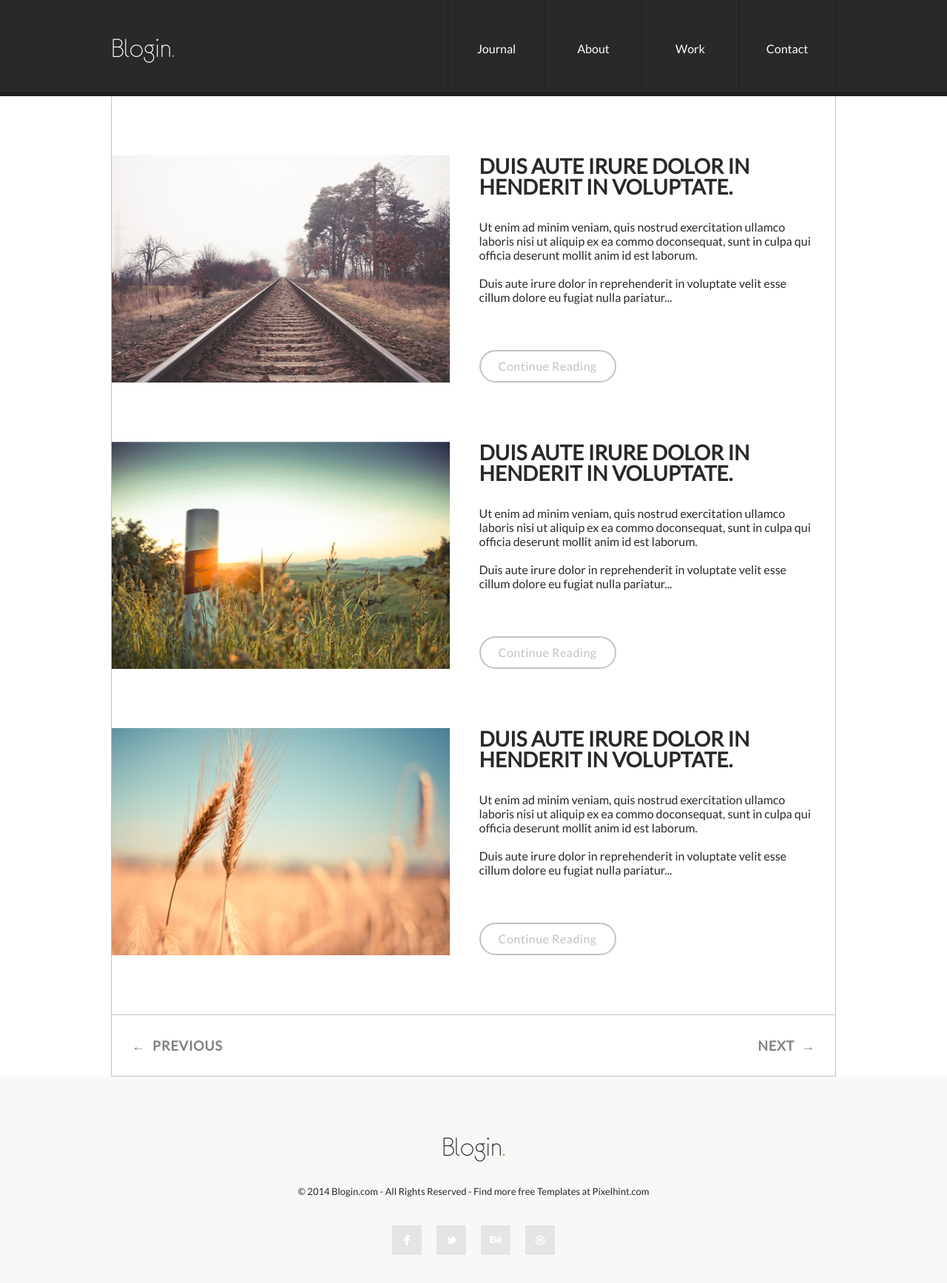
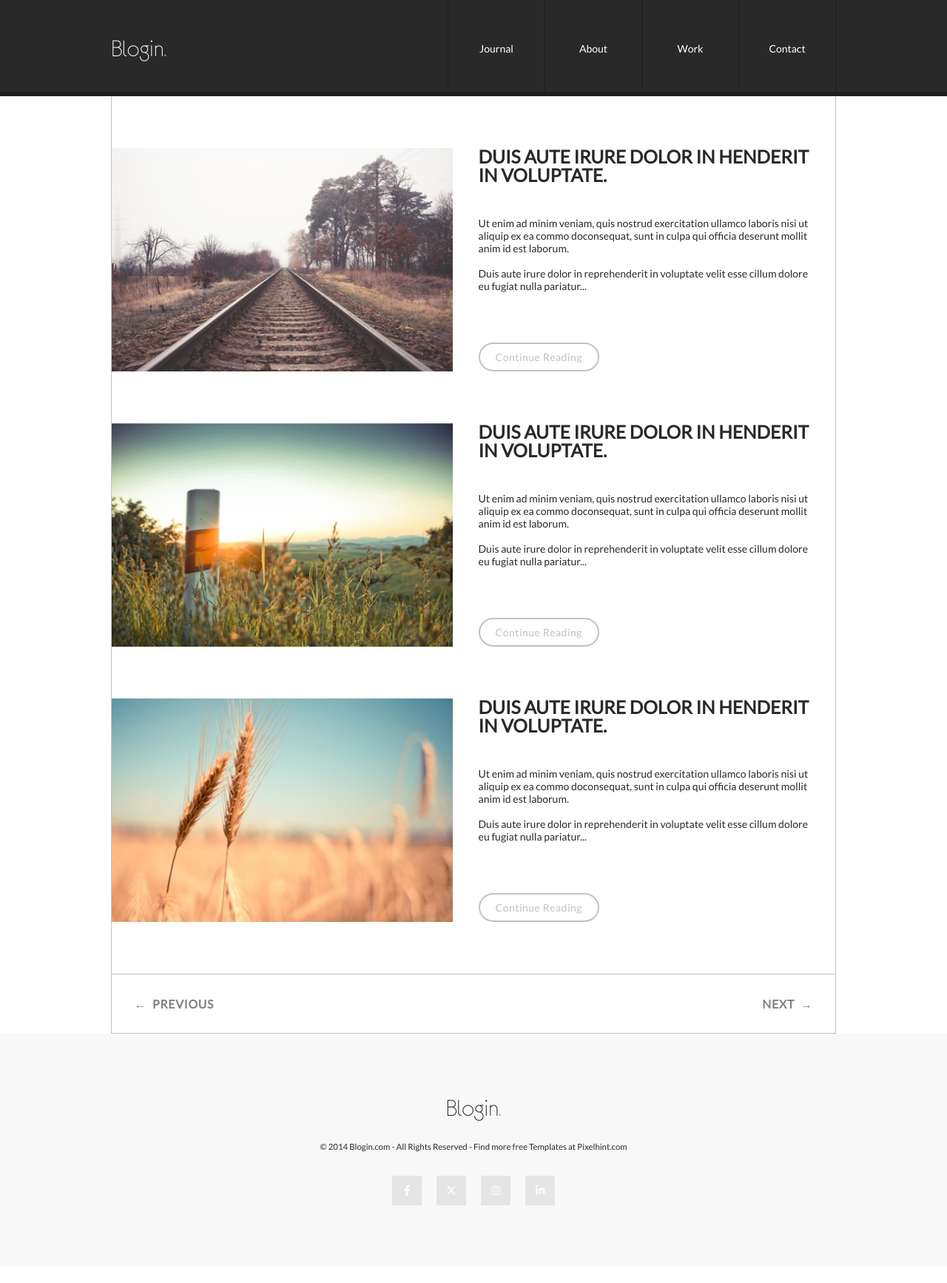
Before and after one commit to AvihayR/Pixel-perfect, a plain HTML site: page index.html in a window 1280 px wide. Shown: the whole page at 74% size. After the commit the page ends 1712 px from the top, so only its background shows below. Drawn offline with Linux system fonts and the light colour scheme.

Commit message:
Add mobile-first support
-Media queries and responsive design,
-Hamburger drop-down,
-Make use of fontAwesome lib with font-face for icons.

```diff
--- a/css/base.css
+++ b/css/base.css
@@ -54,20 +54,17 @@ li {
 }
 
 .main-header .main-nav {
-    height: 100%;
     grid-column: 3/4;
 }
 
-.main-nav ul {
-    height: 100%;
-}
 
 .main-nav li:first-child {
     border-left: 1px solid var(--clrPrimary-1);
 }
 
 .main-nav li {
-    width: 130px;
+    width: var(--header-height);
+    min-height: var(--header-height);
     border-right: 1px solid var(--clrPrimary-1);
 }
 
@@ -84,7 +81,7 @@ li {
 
 .card {
     margin: 5rem 0 5rem 0;
-    column-gap: 2.5rem;
+    column-gap: 2.5em;
     font-size: 1rem;
     padding-inline-end: 1.5625rem;
 }
@@ -100,27 +97,33 @@ li {
     font-size: 1em;
 }
 
-.card .read-more {
+.btn {
     position: relative;
     justify-self: start;
-    align-self: end;
     letter-spacing: 0.50px;
     line-height: 1;
-    padding: 0.75em 1.5rem;
+    padding: 0.75em 1.5em;
     color: var(--clrSecondary1);
     border: 2px solid var(--clrSecondary1);
-    border-radius: 2em;
     cursor: pointer;
     transition: padding 0.3s ease-in-out, color 0.3s ease-in-out, border-color 0.3s ease-in-out;
 }
 
-.card .read-more:hover {
+.btn.round {
+    border-radius: 2em;
+}
+
+.btn.read-more {
+    align-self: end;
+}
+
+.card .btn.read-more:hover {
     color: var(--clrAccent);
     border-color: var(--clrAccent);
-    padding-inline-end: 3rem
+    padding-inline-end: 3em
 }
 
-.card .read-more::after {
+.card .btn.read-more::after {
     content: "\2192";
     position: absolute;
     right: 1.5em;
@@ -128,8 +131,16 @@ li {
     transition: opacity 0.3s;
 }
 
-.card .read-more:hover::after {
+.card .btn.read-more:hover::after {
     opacity: 1;
+}
+
+.main-nav .btn.hamburger {
+    display: none;
+    border: none;
+    font-weight: 700;
+    color: white;
+    background-color: var(--clrAccent);
 }
 
 .pages-controls {
--- a/css/header-layout.css
+++ b/css/header-layout.css
@@ -1,7 +1,3 @@
-.main-header {
-    min-height: 130px;
-}
-
 .main-header>* {
     grid-column: 2;
 }
--- a/css/helpers.css
+++ b/css/helpers.css
@@ -1,3 +1,4 @@
+/* FLEX Helpers*/
 .flex {
     display: flex;
 }
@@ -18,6 +19,11 @@
     flex-direction: column;
 }
 
+.flex.stretch-self {
+    justify-self: stretch;
+}
+
+/* GRID Helpers*/
 .grid {
     display: grid;
 }
--- a/css/layout.css
+++ b/css/layout.css
@@ -21,7 +21,6 @@
 
 .main-layout.main-header>*:last-child {
     grid-column: 2/3;
-    place-self: center end;
 }
 
 .main-content .card {
--- /dev/null
+++ b/css/mq.css
@@ -0,0 +1,106 @@
+/* MOBILE ONLY */
+@media (max-width: 660px) {
+
+    .main-header .main-nav .btn.hamburger {
+        display: block;
+    }
+
+    .main-header {
+        padding: 20px 0;
+        min-height: 70px;
+    }
+
+    .main-header .main-nav {
+        position: relative;
+        width: 100%;
+    }
+
+    .main-header .main-nav ul {
+        grid-auto-flow: unset;
+        position: absolute;
+        top: -60vh;
+        visibility: hidden;
+        width: 100%;
+        transition: top 0.3s;
+    }
+
+    .main-header .main-nav ul.open {
+        top: 0;
+        visibility: visible;
+    }
+
+    .main-header .main-nav li {
+        background-color: var(--clrPrimary);
+        width: unset;
+    }
+
+    .main-nav li a {
+        box-shadow: inset 0px -3px var(--clrPrimary-1);
+    }
+
+    .main-content .card {
+        grid-template-columns: 1fr;
+        row-gap: 20px;
+        padding-inline: 1em;
+    }
+
+}
+
+
+/* SMALL */
+@media (min-width: 660px) {
+    :root {
+        --header-height: 100px;
+    }
+
+    .main-layout {
+        grid-template-columns: minmax(20px, 1fr) minmax(auto, var(--s)) minmax(20px, 1fr);
+    }
+
+    .main-content .card {
+        grid-template-columns: 1fr;
+        row-gap: 20px;
+        padding-inline-start: 1em;
+    }
+}
+
+/* MEDIUM */
+@media (min-width: 960px) {
+    html {
+        font-size: 14px;
+    }
+
+    .main-layout {
+        grid-template-columns: minmax(20px, 1fr) minmax(auto, var(--m)) minmax(20px, 1fr);
+    }
+
+    .main-content .card {
+        grid-template-columns: repeat(2, minmax(100px, 1fr));
+        padding-inline-start: unset;
+    }
+
+    .card {
+        column-gap: 0.5em;
+    }
+
+    :root {
+        --header-height: 100px;
+    }
+}
+
+/* LARGE */
+@media (min-width: 1120px) {
+
+    .main-layout {
+        grid-template-columns: minmax(20px, 1fr) minmax(auto, var(--l)) minmax(20px, 1fr);
+    }
+
+    .main-content .card {
+        grid-template-columns: repeat(2, minmax(400px, 1fr));
+        column-gap: 2.5em;
+    }
+
+    :root {
+        --header-height: 130px;
+    }
+}
--- a/css/styles.css
+++ b/css/styles.css
@@ -1,7 +1,8 @@
 @import url('typography.css');
 @import url('vars.css');
+@import url('layout.css');
 
 @import url('base.css');
-@import url('layout.css');
 @import url('header-layout.css');
 @import url('helpers.css');
+@import url('mq.css');
--- a/css/typography.css
+++ b/css/typography.css
@@ -12,3 +12,31 @@
     font-family: euro;
     src: url(/fonts/eurof35.ttf);
 }
+
+/* Icons */
+
+@font-face {
+    font-family: fa;
+    src: url(/fonts/fa-brands-400.ttf);
+}
+
+.fa::before {
+    font-family: fa;
+    color: white;
+}
+
+.fa.facebook::before {
+    content: '\f39e';
+}
+
+.fa.twitter::before {
+    content: '\e61b';
+}
+
+.fa.linkedin::before {
+    content: '\f0e1';
+}
+
+.fa.instagram::before {
+    content: '\f16d';
+}
--- a/css/vars.css
+++ b/css/vars.css
@@ -1,8 +1,19 @@
 :root {
+    /* PALLETTE */
     --clrPrimary-1: #1e1e1e;
     --clrPrimary: #292929;
     --clrSecondary-1: #818181;
     --clrSecondary: #f8f8f8;
     --clrSecondary1: #c2c2c2;
     --clrAccent: #58c93a;
+
+    /* HEADER */
+    --header-height: 130px;
+
+    /* MQ */
+    --l: 980px;
+    --m: 860px;
+    --s: 600px;
+
+    /* --card-l:  */
 }
--- a/index.html
+++ b/index.html
@@ -10,14 +10,19 @@
 
 <body class="main-layout">
     <header class="main-header full main-layout">
-        <div class="logo">Blogin<span class="logo-dot">.</span></div>
-        <nav class="main-nav">
-            <ul class="flex">
+        <nav class="main-nav flex stretch-self align-center space-between">
+
+            <div class="logo">Blogin<span class="logo-dot">.</span></div>
+            <ul class="grid auto-flow-column">
                 <li><a href="" class="flex align-center justify-center">Journal</a></li>
                 <li><a href="" class="flex align-center justify-center">About</a></li>
                 <li><a href="" class="flex align-center justify-center">Work</a></li>
                 <li><a href="" class="flex align-center justify-center">Contact</a></li>
             </ul>
+
+            <button class="btn hamburger" onclick="onToggleMenu()">
+                ≡
+            </button>
         </nav>
     </header>
     <main class="main-content">
@@ -33,7 +38,7 @@
                 <br>
                 Duis aute irure dolor in reprehenderit in voluptate velit esse cillum dolore eu fugiat nulla pariatur...
             </p>
-            <button class="read-more">Continue Reading</button>
+            <button class="btn round read-more">Continue Reading</button>
         </section>
         <section class="card grid" aria-label="Duis aute irure dolor in henderit in voluptate.">
             <h2 class="title">
@@ -47,7 +52,7 @@
                 <br>
                 Duis aute irure dolor in reprehenderit in voluptate velit esse cillum dolore eu fugiat nulla pariatur...
             </p>
-            <button class="read-more">Continue Reading</button>
+            <button class="btn round read-more">Continue Reading</button>
         </section>
         <section class="card grid" aria-label="Duis aute irure dolor in henderit in voluptate.">
             <h2 class="title">
@@ -61,7 +66,7 @@
                 <br>
                 Duis aute irure dolor in reprehenderit in voluptate velit esse cillum dolore eu fugiat nulla pariatur...
             </p>
-            <button class="read-more">Continue Reading</button>
+            <button class="btn round read-more">Continue Reading</button>
         </section>
         <section class="pages-controls">
             <ul class="flex space-between">
@@ -77,15 +82,23 @@
         </section>
         <section class="social flex">
             <ul>
-                <li><a href=""><img src="images/Facebook.png" alt="" srcset=""></a></li>
-                <li><a href=""><img src="images/Twitter.png" alt="" srcset=""></a></li>
-                <li><a href=""><img src="images/Be.png" alt="" srcset=""></a>
-                </li>
-                <li><a href=""><img src="images/Basketball.png" alt="" srcset=""></a></li>
+                <li><a href="" class="fa facebook"></a></li>
+                <li><a href="" class="fa twitter"></a></li>
+                <li><a href="" class="fa instagram"></a></li>
+                <li><a href="" class="fa linkedin"></a></li>
             </ul>
         </section>
     </footer>
+    <script>
+        function onToggleMenu() {
+            const elUl = document.querySelector('.main-nav ul')
+            const elNav = document.querySelector('.main-nav')
 
+            elNav.classList.toggle('open')
+            elUl.classList.toggle('open')
+
+        }
+    </script>
 </body>
 
 </html>
```
Also changed, not shown: fonts/fa-brands-400.ttf (added).
